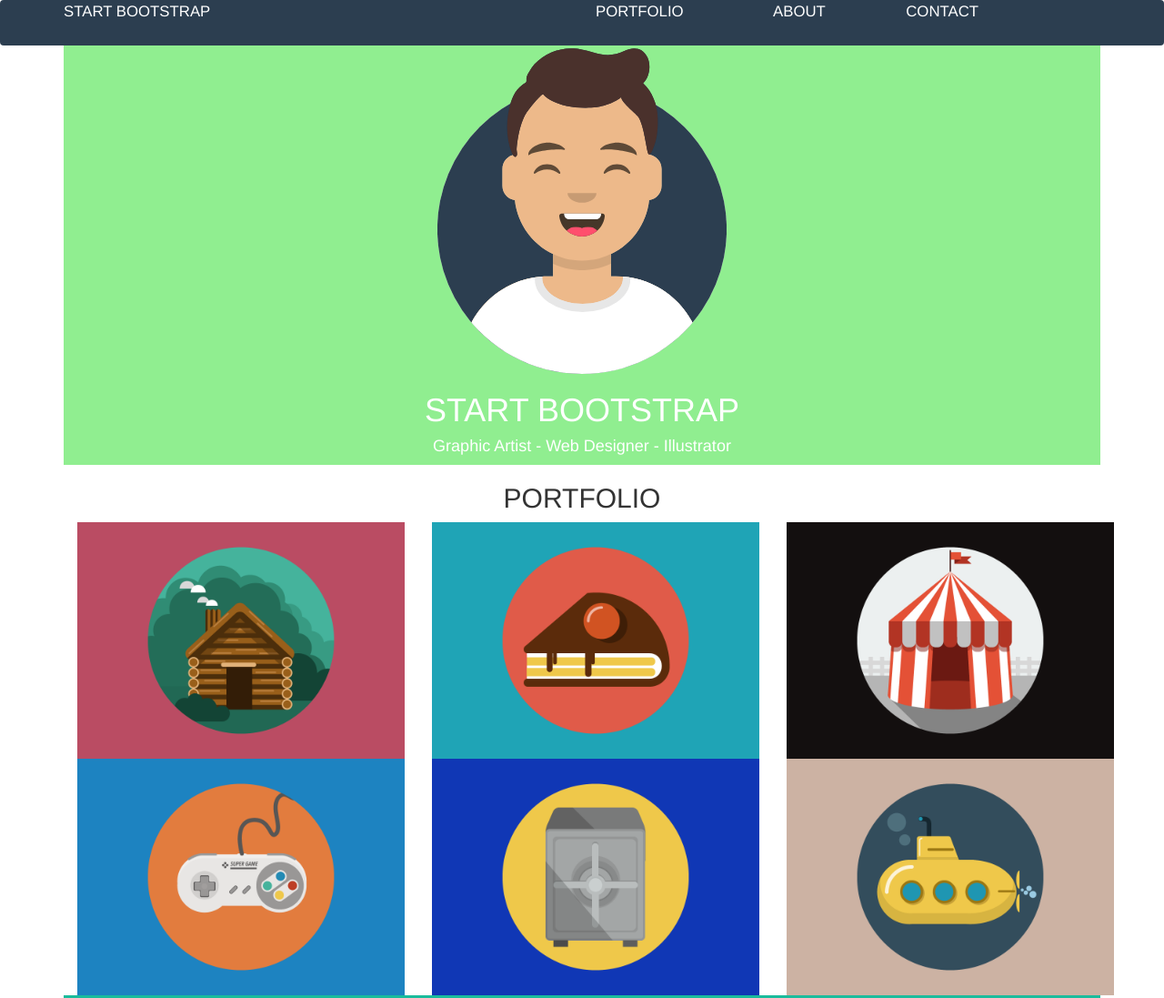
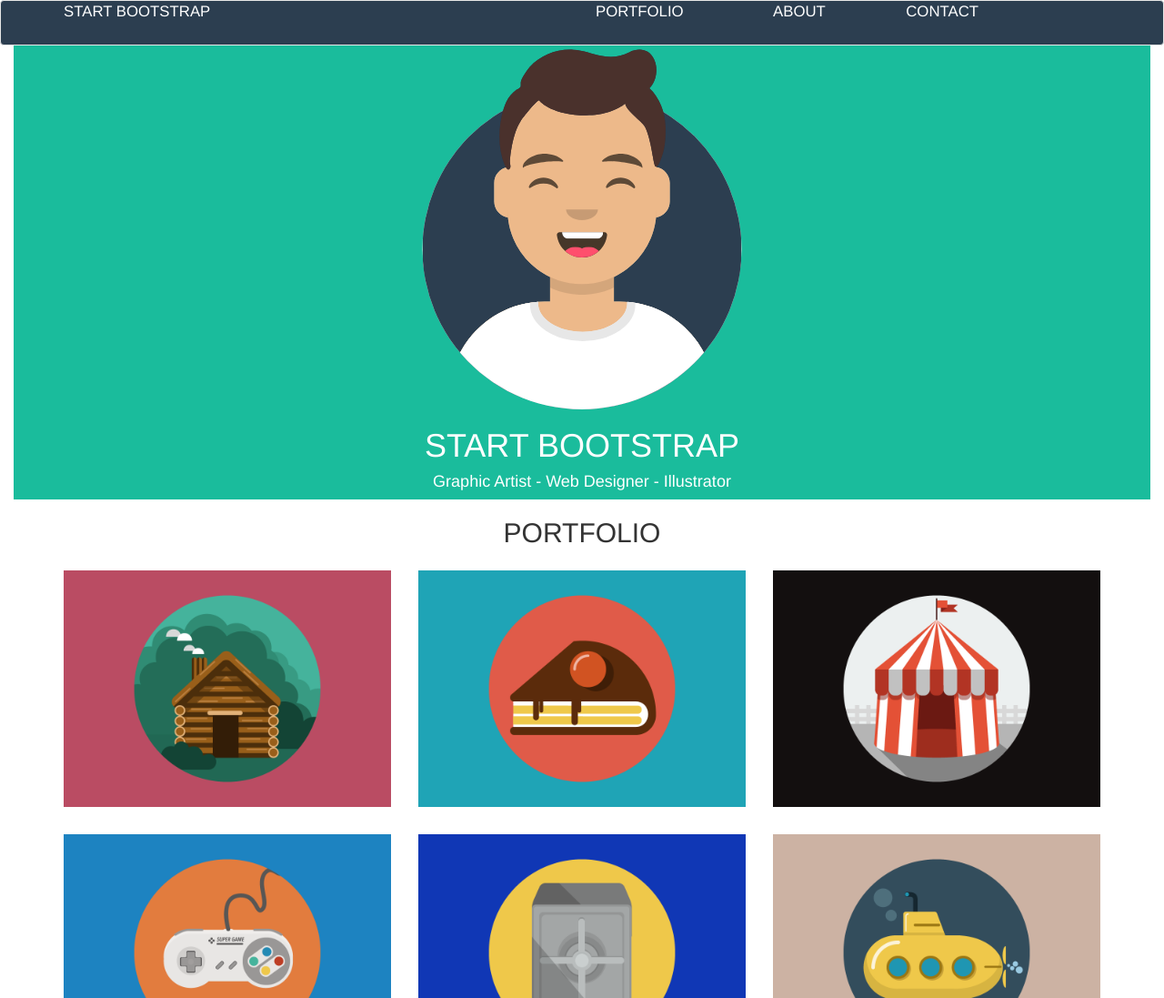
Before and after one commit to GiuseppeVigliaturo/html-css-bootstrap-freelancer, a plain HTML site: page index.html in a window 1280 px wide. Shown: the top 1097 px of the page at 91% size. Drawn offline with nearby package versions, Linux system fonts and the light colour scheme.

Commit message:
problema alla navbar

```diff
--- a/assets/css/style.css
+++ b/assets/css/style.css
@@ -12,10 +12,10 @@
   font-size: 1.2em;
 
 }
-.headerdown{
+.intro{
   margin-top: 40px;
   width: 100%;
-  background: lightgreen;
+  background: #1ABC9C;
   color: white;
 }
 
@@ -40,6 +40,9 @@
   font-size: 1.3em;
 }
 
+#portfolio img{
+  margin: 15px 0;
+}
 
 
 
--- a/index.html
+++ b/index.html
@@ -9,11 +9,15 @@
     <title></title>
   </head>
   <body>
+    <div class="container-fluid">
 
+      <!-- blocco header  -->
+  <header>
     <div class="container">
-      <!-- blocco header  -->
-      <header>
-        <nav class="navbar">
+      <div class="row">
+
+
+        <nav class="navbar navbar-default">
           <div class="container">
             <div class="row">
               <div class="col-xs-2">
@@ -37,9 +41,16 @@
           </div>
 
         </nav>
-        <!-- IDEA:  -->
+        <!-- fine nav  -->
 
-        <div class="container headerdown">
+
+     </div>
+
+      </header>
+
+      <section class="intro">
+
+        <div class="container-fluid">
 
           <div class="row">
             <div class="col-xs-4 col-xs-offset-4">
@@ -47,29 +58,28 @@
             </div>
 
           </div>
-          <div class="">
+          <div class="row">
             <h1 class="text-center">START BOOTSTRAP</h1>
 
             <h4 class="text-center">Graphic Artist - Web Designer - Illustrator</h4>
 
           </div>
 
+        </div>
+
+      </section>
 
 
-        </div>
 
-      </header>
       <main>
         <section id="portfolio">
           <h2 class="text-center">PORTFOLIO</h2>
           <div class="container">
             <div class="row ">
-
+              <!-- inizio row immagini  -->
 
                 <div class="col-xs-12 col-md-6 col-lg-4">
-
                     <img class="img-responsive"src="assets/img/cabin.png" alt="cabin">
-
                 </div>
 
               <div class="col-xs-12 col-md-6 col-lg-4">
@@ -98,8 +108,8 @@
 
               </div>
 
-
-          </div>
+            </div><!-- CHIUSA ROW  -->
+          </div><!-- CHIUSO CONTAINER  -->
 
         </section>
 
```
